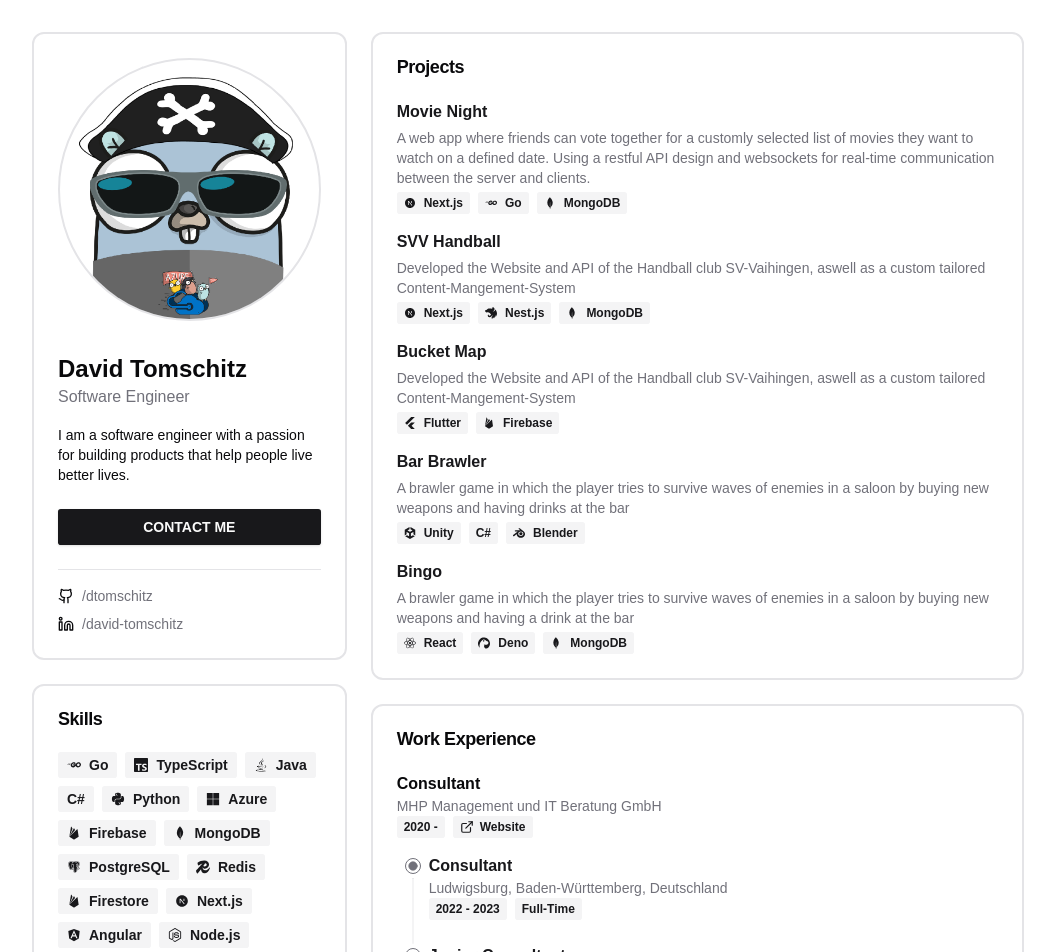
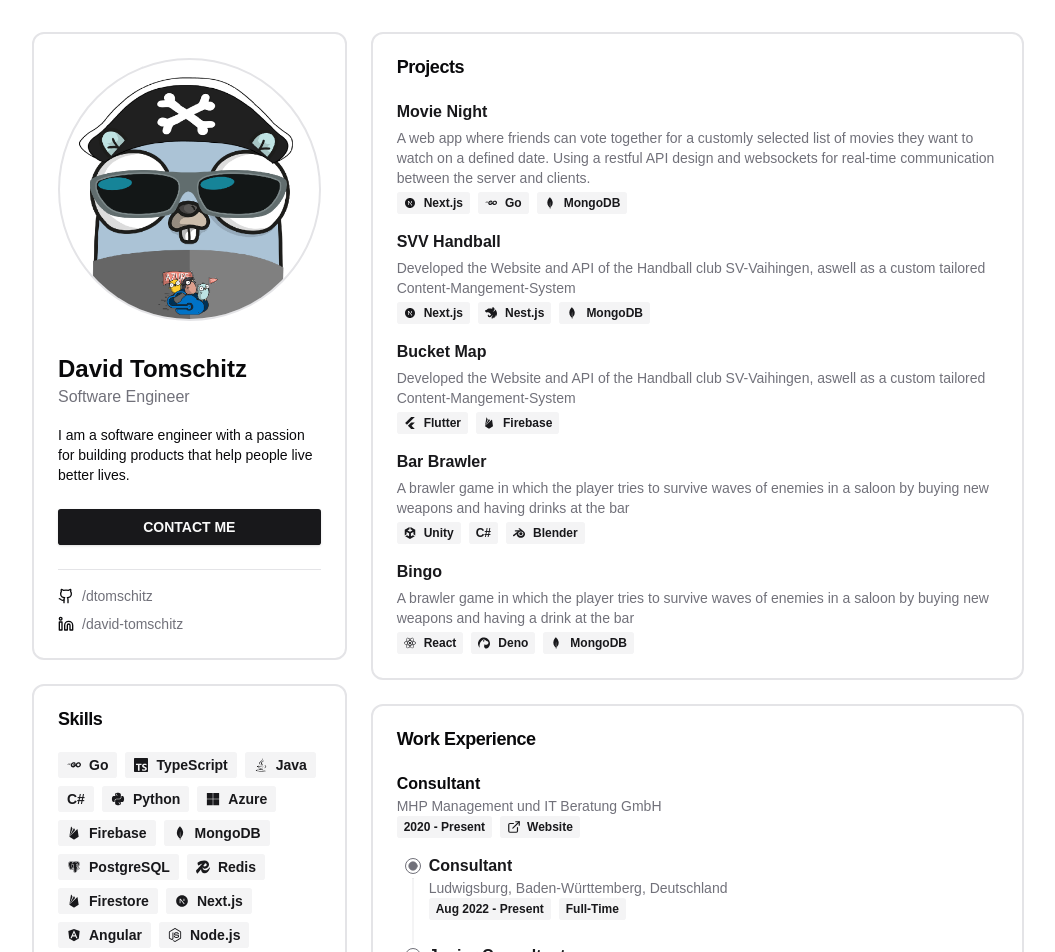
Before and after one commit to davidddo/david.to, a Next.js app: page / in a window 1280 px wide. Shown: the top 952 px of the page, without its empty margins (112-1167 px from the left). Built offline with nearby package versions, Linux system fonts and the light colour scheme.

Commit message:
fix job durations

```diff
--- a/components/experience/EmploymentDurationBadge.tsx
+++ b/components/experience/EmploymentDurationBadge.tsx
@@ -1,5 +1,5 @@
 import {Duration} from '@/types';
-import Badge, { BadgeProps } from '@/components/ui/badge';
+import Badge, {BadgeProps} from '@/components/ui/badge';
 
 type Props = BadgeProps & {
   duration: Duration;
@@ -9,7 +9,7 @@
   return (
     <Badge variant="secondary" size="sm" {...props}>
       <span>
-        {duration.start} - {duration.end}
+        {duration.start} - {duration.end ?? 'Present'}
       </span>
     </Badge>
   );
--- a/components/experience/Experiences.tsx
+++ b/components/experience/Experiences.tsx
@@ -22,8 +22,7 @@
         employmentType: 'full-time',
         location: 'Ludwigsburg, Baden-Württemberg, Deutschland',
         duration: {
-          start: '2022',
-          end: '2023',
+          start: 'Aug 2022',
         },
       },
       {
@@ -31,8 +30,8 @@
         employmentType: 'full-time',
         location: 'Ludwigsburg, Baden-Württemberg, Deutschland',
         duration: {
-          start: '2022',
-          end: '2023',
+          start: 'Mar 2022',
+          end: 'Aug 2022',
         },
       },
       {
@@ -40,16 +39,16 @@
         employmentType: 'part-time',
         location: 'Heimsheim, Baden-Württemberg, Deutschland',
         duration: {
-          start: '2022',
-          end: '2023',
+          start: 'Sep 2020',
+          end: 'Mar 2022',
         },
       },
       {
         role: 'Intern',
         employmentType: 'internship',
         duration: {
-          start: '2022',
-          end: '2023',
+          start: 'Mar 2020',
+          end: 'Sep 2020',
         },
         description: 'test',
       },
@@ -67,7 +66,8 @@
     employmentType: 'part-time',
 
     duration: {
-      start: '2020',
+      start: 'Nov 2019',
+      end: 'Feb 2020',
     },
   },
   {
@@ -81,7 +81,8 @@
     role: 'Research Assistant',
     employmentType: 'part-time',
     duration: {
-      start: '2020',
+      start: 'Nov 2018',
+      end: 'Feb 2020',
     },
   },
 ];
```
